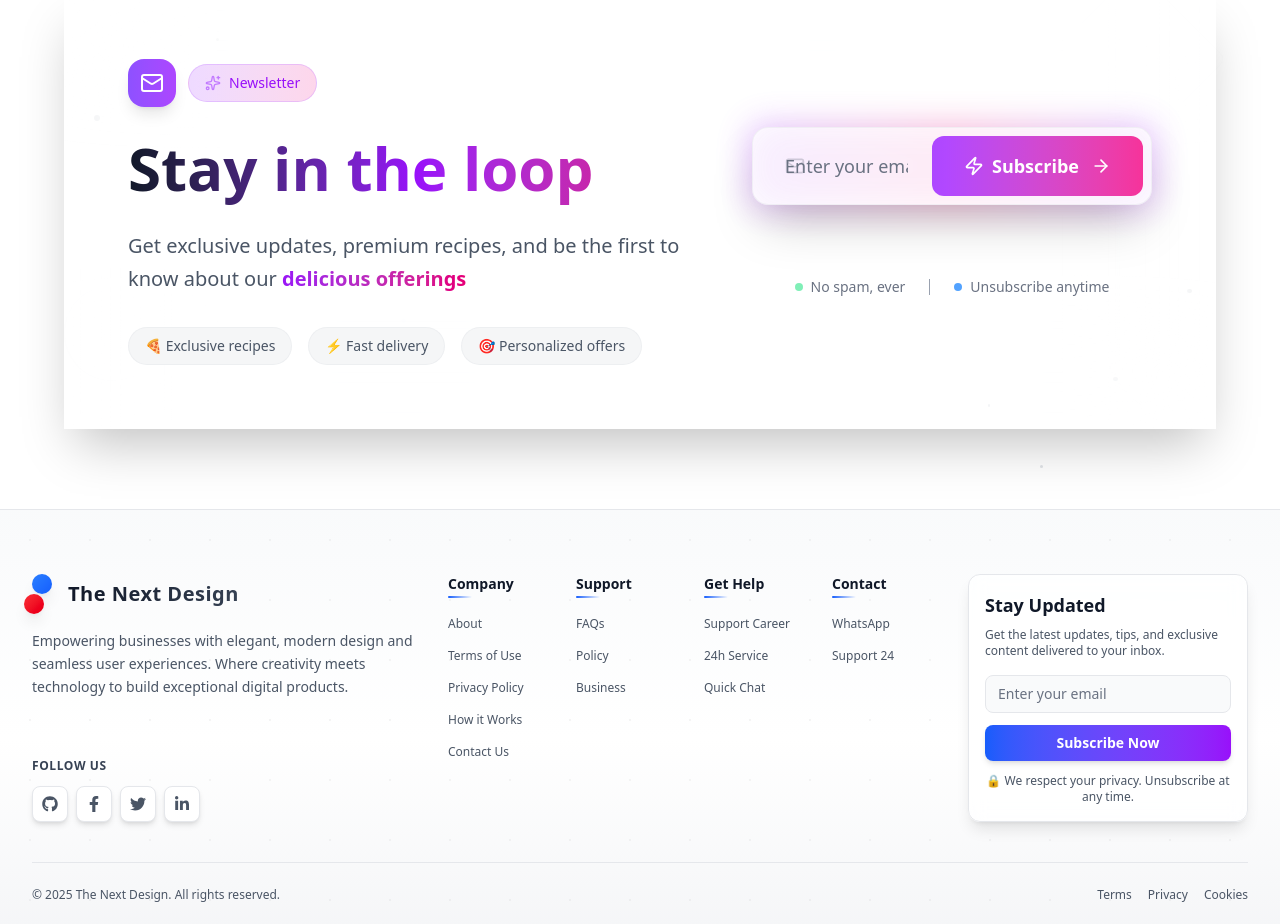
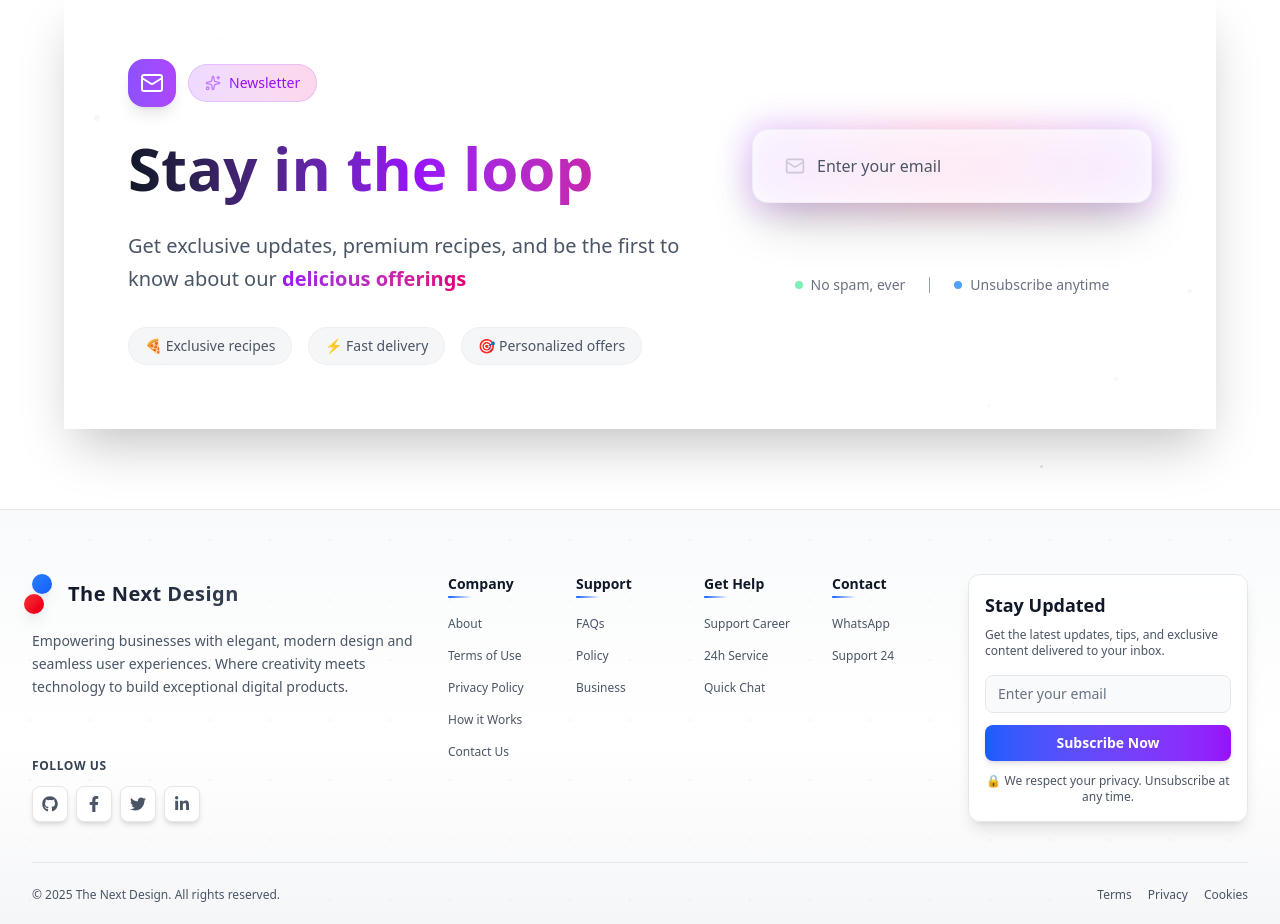
Before and after one commit to kanishka-commits/BizFlow, a React (Vite) app: page / in a window 1280 px wide. Shown: the part 7080-8004 px from the top of the page. Built offline with nearby package versions, Linux system fonts and the light colour scheme.

Commit message:
fix: the placeholder of email

```diff
--- a/src/components/NewsletterSection.jsx
+++ b/src/components/NewsletterSection.jsx
@@ -134,45 +134,36 @@ const NewsletterSection = () => {
                   {/* Glowing border effect */}
                   <div className="absolute -inset-1 bg-gradient-to-r from-purple-500 via-pink-500 to-purple-500 rounded-2xl blur-lg opacity-30 group-hover:opacity-50 transition duration-1000 group-hover:duration-200"></div>
 
-                  <form onSubmit={handleSubmit} className={`relative flex flex-col sm:flex-row ${isDarkMode ? 'bg-white/10 border-white/20' : 'bg-white/80 border-gray-200/50'} backdrop-blur-xl border rounded-2xl p-2 shadow-2xl`}>
+
+
+                    <form onSubmit={handleSubmit} className={`relative flex flex-col sm:flex-row gap-2 ${isDarkMode ? 'bg-white/10 border-white/20' : 'bg-white/80 border-gray-200/50'} backdrop-blur-xl border rounded-2xl p-2 shadow-2xl`}>
+                      {/* Input container */}
                       <div className="relative flex-1">
+                        <div className="absolute left-6 top-1/2 transform -translate-y-1/2 pointer-events-none opacity-30">
+                          <Mail className={`w-5 h-5 ${isDarkMode ? 'text-gray-400' : 'text-gray-500'}`} />
+                        </div>
                         <input
                           type="email"
                           aria-label="Email address"
-                        placeholder="Enter your email address"
+                          placeholder="Enter your email"
                           value={email}
                           onChange={(e) => setEmail(e.target.value)}
-                        className={`w-full px-6 py-4 bg-transparent ${isDarkMode ? 'text-white placeholder-gray-400' : 'text-gray-800 placeholder-gray-500'} focus:outline-none text-lg font-medium`}
+                          className={`w-full pl-14 pr-6 py-4 bg-transparent
+                            ${isDarkMode
+                              ? 'text-white placeholder:text-white/80'
+                              : 'text-gray-900 placeholder:text-gray-600'
+                            }
+                            focus:outline-none
+                            text-base
+                            font-medium
+                            rounded-xl`}
                         />
-                      <div className="absolute left-6 top-1/2 transform -translate-y-1/2 pointer-events-none opacity-30">
-                        <Mail className={`w-5 h-5 ${isDarkMode ? 'text-gray-400' : 'text-gray-500'}`} />
-                      </div>
                       </div>
 
-                    <button
-                      type="submit"
-                      onMouseEnter={() => setIsHovered(true)}
-                      onMouseLeave={() => setIsHovered(false)}
-                      className="relative group/btn mt-3 sm:mt-0 px-8 py-4 bg-gradient-to-r from-purple-500 to-pink-500 hover:from-purple-400 hover:to-pink-400 text-white font-semibold rounded-xl transition-all duration-300 transform hover:scale-105 hover:shadow-[0_0_30px_rgba(168,85,247,0.4)] flex items-center justify-center gap-3 text-lg overflow-hidden"
-                    >
-                      {/* Button background animation */}
-                      <div className="absolute inset-0 bg-gradient-to-r from-pink-500 to-purple-500 opacity-0 group-hover/btn:opacity-100 transition-opacity duration-300"></div>
+                      {/* Subscribe button */}
 
-                      <span className="relative z-10 flex items-center gap-2">
-                        <Zap className="w-5 h-5" />
-                        Subscribe
-                      </span>
+                    </form>
 
-                      <ArrowRight
-                        className={`relative z-10 w-5 h-5 transition-all duration-300 ${
-                          isHovered ? 'translate-x-1 scale-110' : ''
-                        }`}
-                      />
-
-                      {/* Ripple effect */}
-                      <div className="absolute inset-0 bg-white/20 rounded-xl scale-0 group-hover/btn:scale-100 transition-transform duration-500 ease-out"></div>
-                    </button>
-                  </form>
                 </div>
 
                 {/* Messages */}
```
Lines whose indentation alone changed are shown as unchanged.
